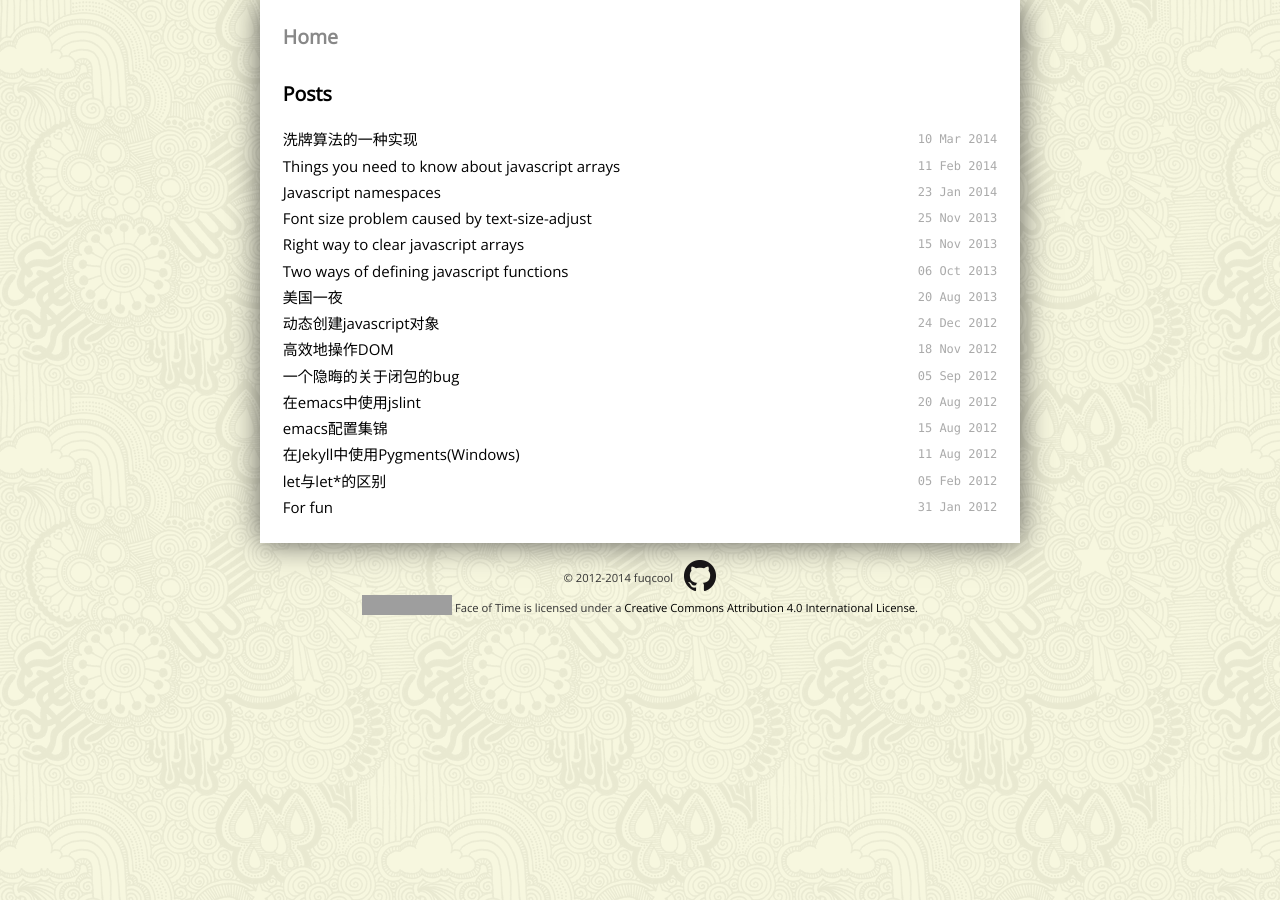
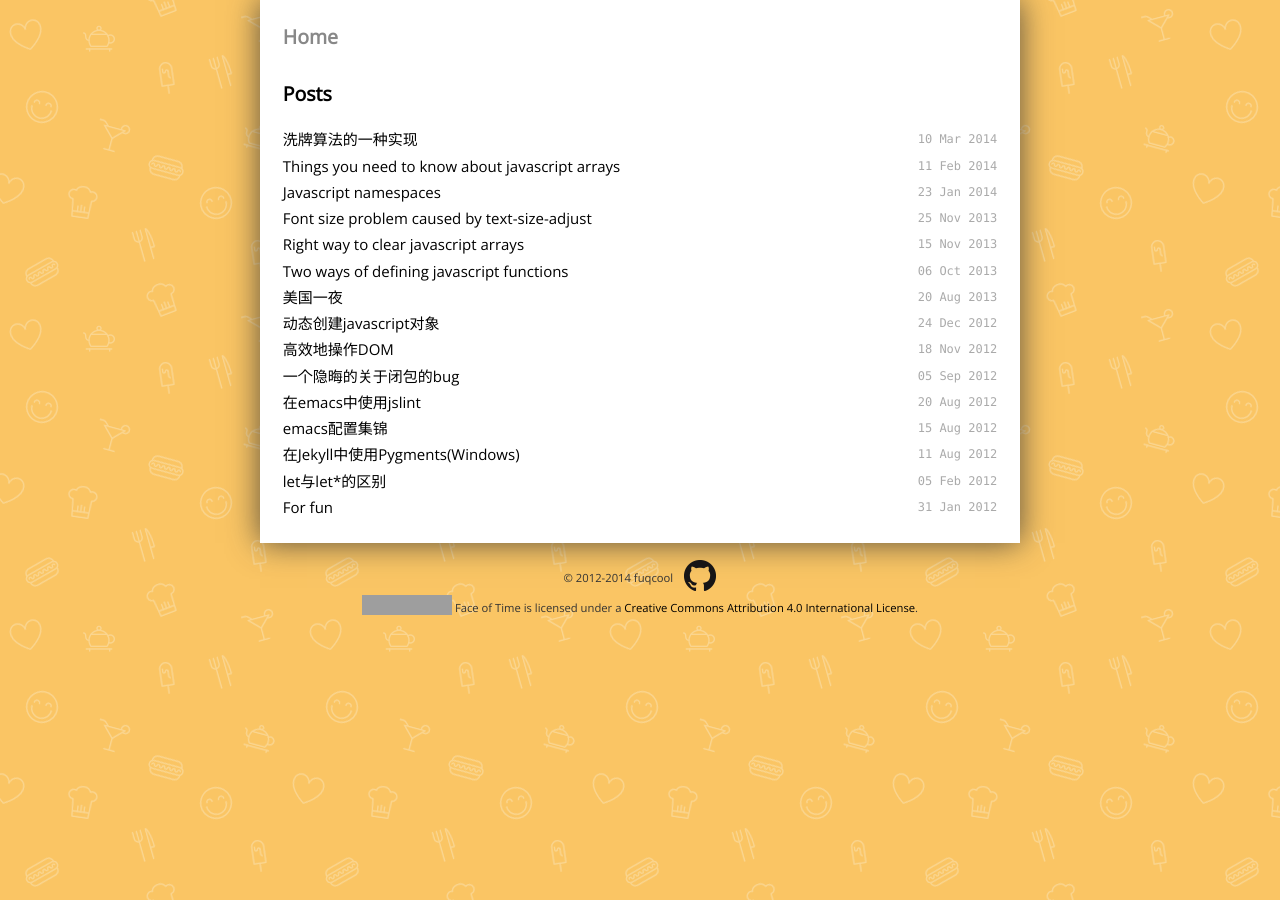
Before and after one commit to fuqcool/fuqcool.github.io, a Jekyll site: the page built from index.html, in a window 1280 px wide. Built offline with Jekyll 4.4.1, drawn with Linux system fonts in a browser that asks for light colours; Markdown is read by kramdown in place of the engine named in the settings; grey boxes are pictures that could not be loaded.

Commit message:
change background

```diff
--- a/css/main.css
+++ b/css/main.css
@@ -11,7 +11,7 @@
 }
 
 body {
-  background-image: url(../img/skulls.png);
+  background-image: url(../img/food.png);
   background-repeat: repeat;
   font-family: 'Open Sans', Arial, sans-serif;
   font-size: 15px;
```
